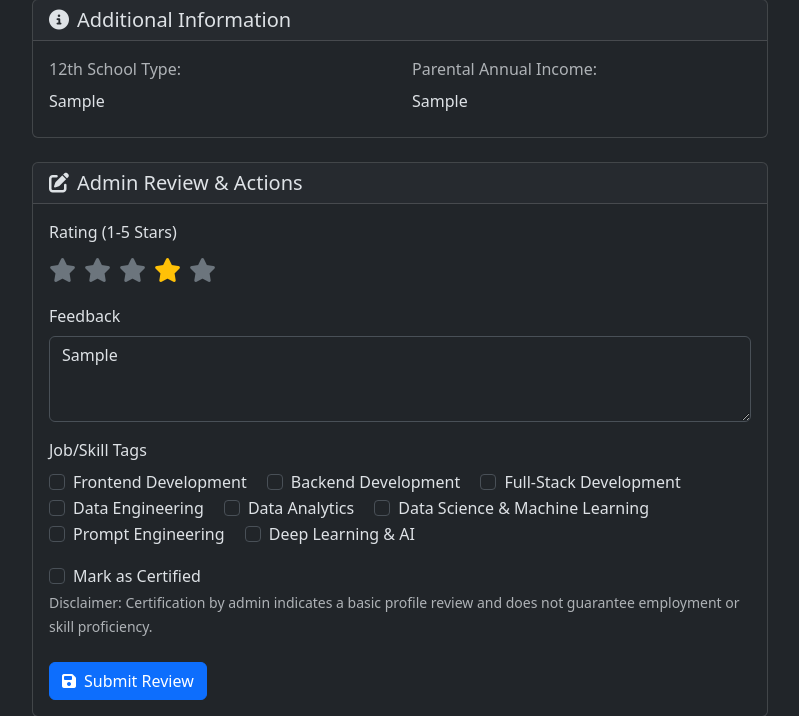
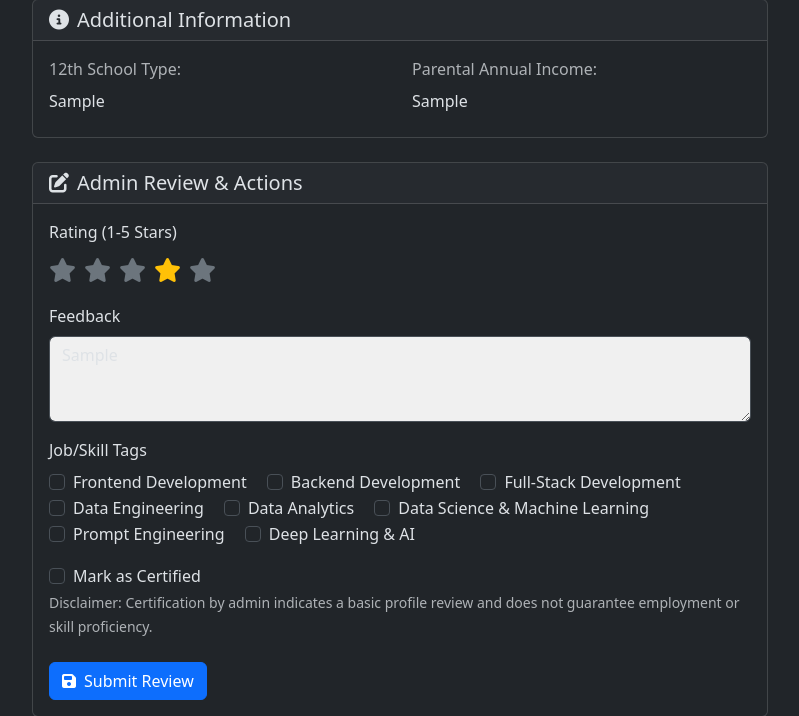
Before and after one commit to Disha-01-alt/Job-Portal, a Flask app: page /admin/candidate_detail/1 in a window 1280 px wide. Shown: the part 1294-2010 px from the top of the page, without its empty margins (50-849 px from the left). Run offline with Flask 3, Linux system fonts and the light colour scheme; the visitor is signed in with stand-in values (Sample User, id 1); a database or web service that is not in the repository returns one stand-in record (values such as "Sample title"); some libraries are stand-ins or nearby versions.

Commit message:
Update candidate_detail.html

```diff
--- a/templates/admin/candidate_detail.html
+++ b/templates/admin/candidate_detail.html
@@ -158,7 +158,7 @@
                         </div>
                         <div class="mb-3">
                             <label for="feedback" class="form-label">Feedback</label>
-                            <textarea class="form-control" id="feedback" name="feedback" rows="3" placeholder="Provide feedback or internal notes...">{{ candidate.get('admin_feedback', '') }}</textarea>
+                            <textarea class="form-control" id="feedback" name="feedback" rows="3" placeholder="Provide feedback or internal notes..." style="background-color: #f0f0f0;">{{ candidate.get('admin_feedback', '') }}</textarea>
                         </div>
                         <div class="mb-3">
                             <label class="form-label">Job/Skill Tags</label>
```
